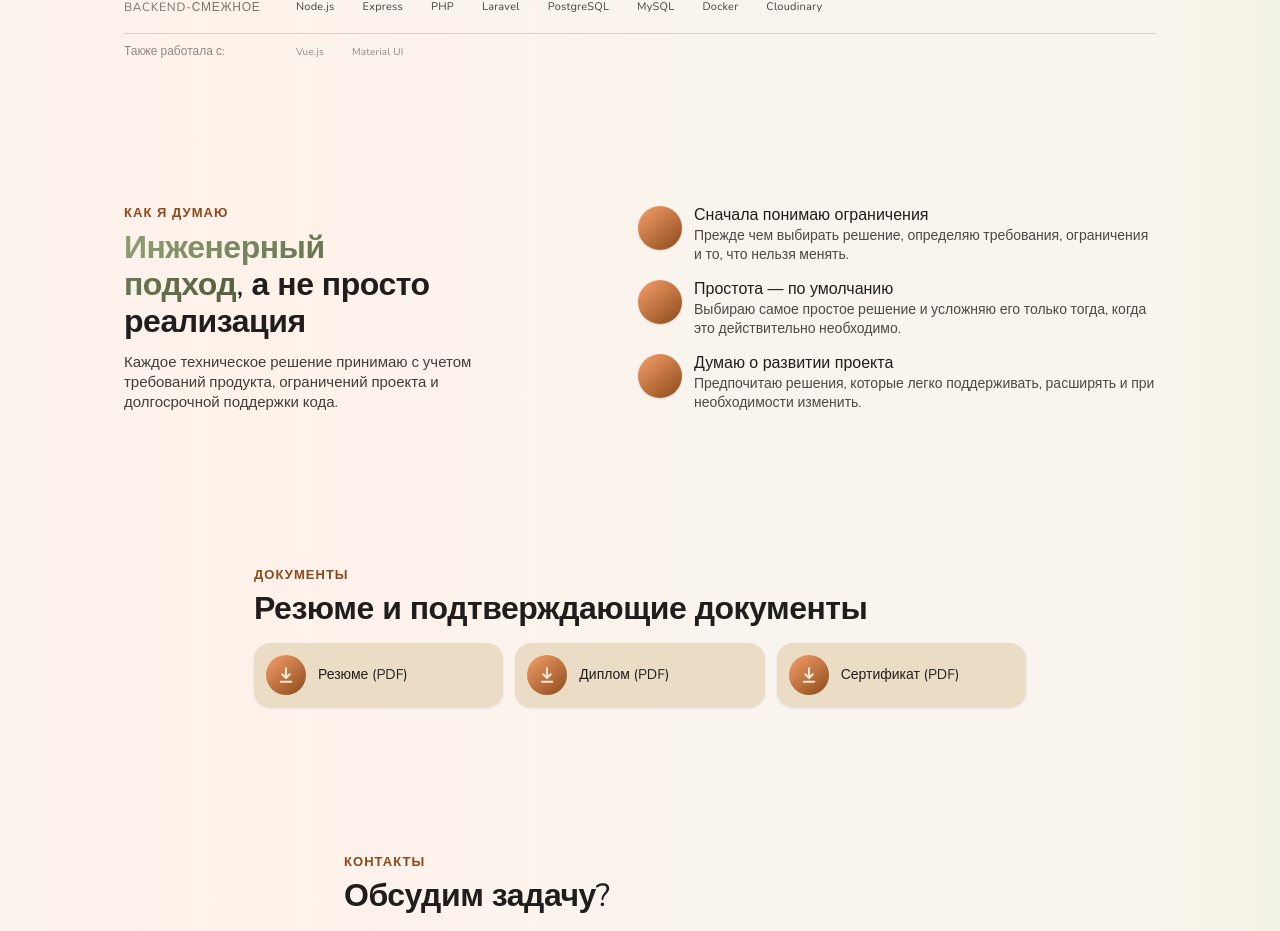
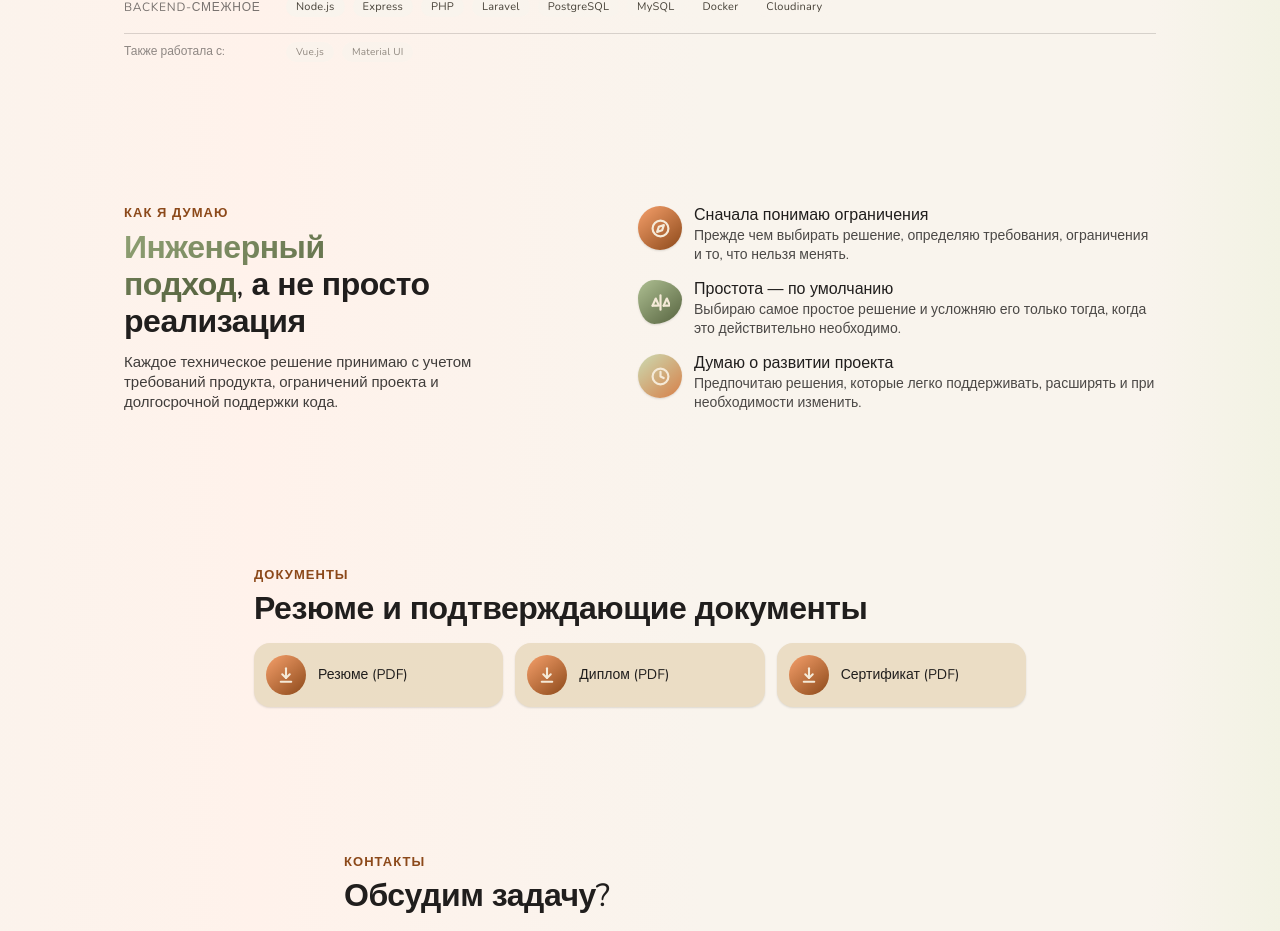
Before and after one commit to Sharymka/portfolio, a Next.js app: page / in a window 1280 px wide. Shown: the part 1893-2824 px from the top of the page. Built offline with nearby package versions, Linux system fonts and the light colour scheme; a web font is replaced by a local one.

Commit message:
feat: add missing icons to Think items
Same gap as About/Value: the three approach items were missing their SVG
icons (target, scales, clock) and per-item gradient/border-radius.

Also wires up the reveal-on-scroll effect via useReveal.

```diff
--- a/src/widgets/think/think.module.scss
+++ b/src/widgets/think/think.module.scss
@@ -66,8 +66,10 @@
   flex: none;
   width: 44px;
   height: 44px;
-  border-radius: 50%;
-  background: linear-gradient(140deg, var(--color-accent-400), var(--color-accent-700));
+  display: flex;
+  align-items: center;
+  justify-content: center;
+  color: var(--color-bg);
   box-shadow: var(--shadow-sm);
 }
 
--- a/src/widgets/think/think.tsx
+++ b/src/widgets/think/think.tsx
@@ -1,23 +1,62 @@
+'use client';
+
+import type { ReactNode } from 'react';
+import { revealStyle, useReveal } from '@/shared/lib/use-reveal';
 import styles from './think.module.scss';
 
-const ITEMS = [
+const ITEMS: Array<{
+  title: string;
+  body: string;
+  gradient: string;
+  radius: string;
+  icon: ReactNode;
+}> = [
   {
     title: 'Сначала понимаю ограничения',
     body: 'Прежде чем выбирать решение, определяю требования, ограничения и то, что нельзя менять.',
+    gradient: 'linear-gradient(140deg, var(--color-accent-400), var(--color-accent-700))',
+    radius: '50%',
+    icon: (
+      <>
+        <circle cx="12" cy="12" r="10" />
+        <polygon points="16.24 7.76 14.12 14.12 7.76 16.24 9.88 9.88 16.24 7.76" />
+      </>
+    ),
   },
   {
     title: 'Простота — по умолчанию',
     body: 'Выбираю самое простое решение и усложняю его только тогда, когда это действительно необходимо.',
+    gradient: 'linear-gradient(140deg, var(--color-accent-2-400), var(--color-accent-2-700))',
+    radius: '38% 62% 63% 37% / 41% 44% 56% 59%',
+    icon: (
+      <>
+        <path d="M16 16h6" />
+        <path d="M2 16h6" />
+        <path d="M12 3v18" />
+        <path d="m2 16 4-9 4 9" />
+        <path d="m16 16 4-9 4 9" />
+      </>
+    ),
   },
   {
     title: 'Думаю о развитии проекта',
     body: 'Предпочитаю решения, которые легко поддерживать, расширять и при необходимости изменить.',
+    gradient: 'linear-gradient(140deg, var(--color-accent-2-300), var(--color-accent-500))',
+    radius: '50%',
+    icon: (
+      <>
+        <circle cx="12" cy="12" r="10" />
+        <polyline points="12 6 12 12 16 14" />
+      </>
+    ),
   },
 ];
 
 export function Think() {
+  const { ref, visible } = useReveal<HTMLElement>();
+
   return (
-    <section id="think" className={styles.section}>
+    <section id="think" ref={ref} className={styles.section} style={revealStyle(visible)}>
       <div className={styles.intro}>
         <h6 className={styles.kicker}>Как я думаю</h6>
         <h2 className={styles.heading}>
@@ -32,7 +71,23 @@ export function Think() {
       <div className={styles.items}>
         {ITEMS.map((item) => (
           <div key={item.title} className={styles.item}>
-            <div className={styles.itemIcon} />
+            <div
+              className={styles.itemIcon}
+              style={{ background: item.gradient, borderRadius: item.radius }}
+            >
+              <svg
+                width="19"
+                height="19"
+                viewBox="0 0 24 24"
+                fill="none"
+                stroke="currentColor"
+                strokeWidth="2.75"
+                strokeLinecap="round"
+                strokeLinejoin="round"
+              >
+                {item.icon}
+              </svg>
+            </div>
             <div>
               <div className={styles.itemTitle}>{item.title}</div>
               <div className={styles.itemBody}>{item.body}</div>
```
Also changed, not shown: 1 other file (tests, documents, lock files or other folders).
